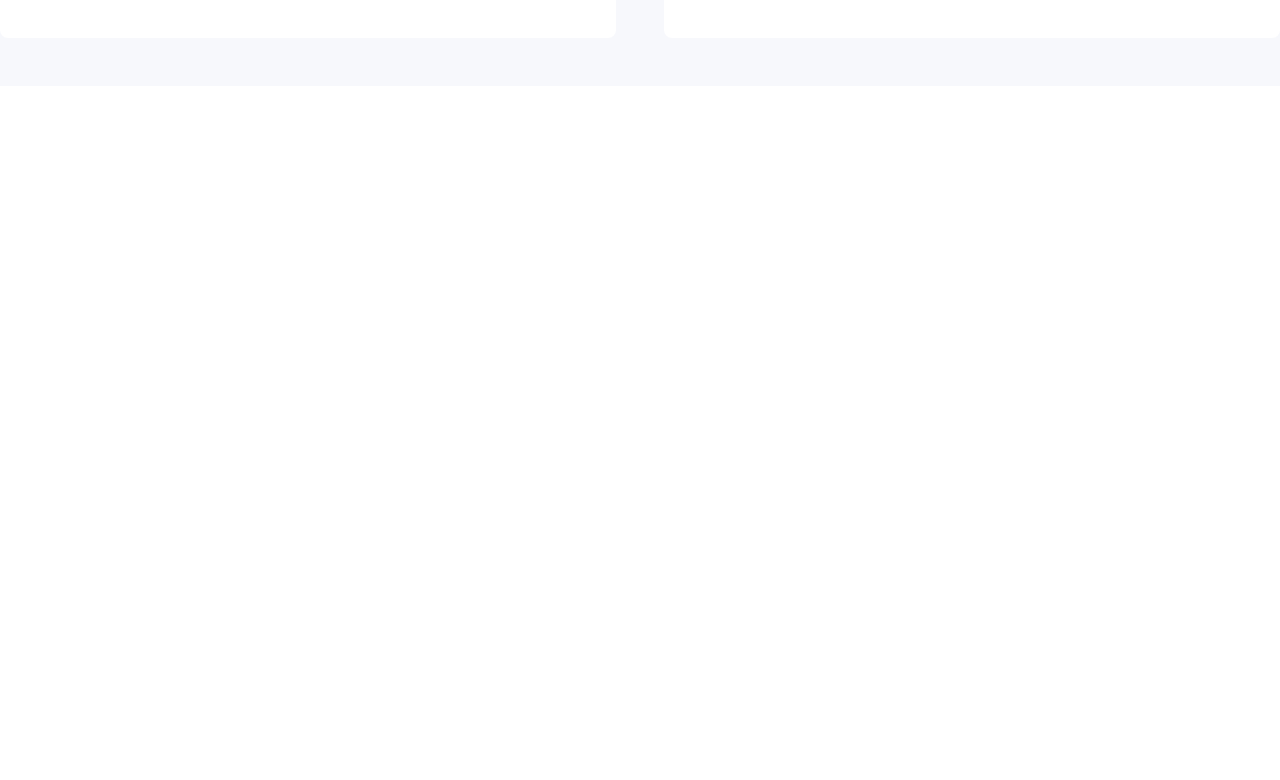
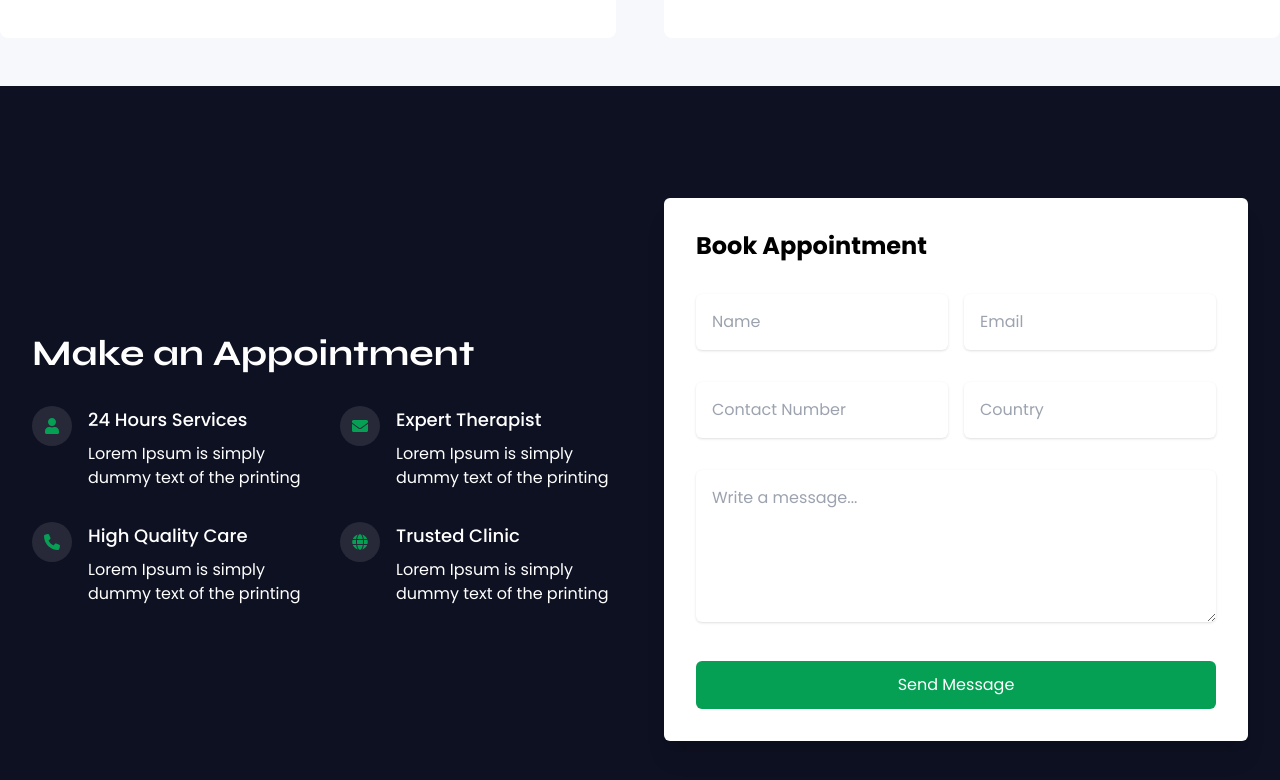
Before and after one commit to AaronJai/mind-motion, a Next.js app: page / in a window 1280 px wide. Shown: the part 4238-5018 px from the top of the page. Before the commit the page ends 4324 px from the top, so only its background shows below. Built offline with nearby package versions, Linux system fonts and the light colour scheme.

Commit message:
feat: implement contact section

```diff
--- a/app/page.tsx
+++ b/app/page.tsx
@@ -1,4 +1,5 @@
 import About from "@/components/About";
+import Contact from "@/components/Contact";
 import Hero from "@/components/Hero";
 import Navbar from "@/components/Navbar";
 import Pricing from "@/components/Pricing";
@@ -17,6 +18,7 @@ export default function Home() {
       <WorkingStep />
       <Pricing  />
       <Testimonials />
+      <Contact />
     </div>
   );
 }
--- /dev/null
+++ b/components/Contact.tsx
@@ -0,0 +1,133 @@
+'use client';
+
+import { FaUser } from "react-icons/fa";
+import { FaEnvelope } from "react-icons/fa";
+import { FaPhone } from "react-icons/fa6";
+import { FaGlobe } from "react-icons/fa";
+import { useState } from "react";
+
+
+const Contact = () => {
+    const [name, setName] = useState("");
+    const [email, setEmail] = useState("");
+    const [phone, setPhone] = useState("");
+    const [country, setCountry] = useState("");
+    const [message, setMessage] = useState("");
+    const [showModal, setShowModal] = useState(false);
+
+    const handleSubmit = (e) => {
+        e.preventDefault();
+        const data = {
+            name,
+            email,
+            phone,
+            country,
+            message
+        }
+        // console.log(data);
+
+        if (!data) {
+            alert("Please fill all the fields");
+        }
+        setShowModal(true);
+    }
+
+    const closeModal = () => {
+        setShowModal(false);
+        setName("");
+        setEmail("");
+        setPhone("");
+        setCountry("");
+        setMessage("");
+    }
+
+    return (
+        <div className='bg-heroBg flex items-center justify-center py-28 px-8' id='contact'>
+            <div className='container mx-auto'>
+                <div className='md:w-auto mx-auto grid grid-cols-1 md:grid-cols-2 items-center md:gap-12 gap-8 '>
+                    {/* left side */}
+                    <div className='space-y-8'>
+                        <h2 className='text-4xl font-bold font-secondary mb-4 text-white'>Make an Appointment</h2>
+                        <div className="grid grid-cols-1 md:grid-cols-2 gap-8 text-white">
+
+                            <div className="flex items-start gap-4">
+                                <div className="flex items-center justify-center rounded-full bg-[#ffffff1a] p-3">
+                                    <FaUser className="text-primary"/>
+                                </div>
+                                <div className="space-y-2">
+                                    <h3 className="text-lg font-medium">24 Hours Services</h3>
+                                    <p>Lorem Ipsum is simply dummy text of the printing</p>
+                                </div>
+                            </div>
+
+                            <div className="flex items-start gap-4">
+                                <div className="flex items-center justify-center rounded-full bg-[#ffffff1a] p-3">
+                                    <FaEnvelope className="text-primary"/>
+                                </div>
+                                <div className="space-y-2">
+                                    <h3 className="text-lg font-medium">Expert Therapist</h3>
+                                    <p>Lorem Ipsum is simply dummy text of the printing</p>
+                                </div>
+                            </div>
+
+                            <div className="flex items-start gap-4">
+                                <div className="flex items-center justify-center rounded-full bg-[#ffffff1a] p-3">
+                                    <FaPhone className="text-primary"/>
+                                </div>
+                                <div className="space-y-2">
+                                    <h3 className="text-lg font-medium">High Quality Care</h3>
+                                    <p>Lorem Ipsum is simply dummy text of the printing</p>
+                                </div>
+                            </div>
+
+                            <div className="flex items-start gap-4">
+                                <div className="flex items-center justify-center rounded-full bg-[#ffffff1a] p-3">
+                                    <FaGlobe className="text-primary"/>
+                                </div>
+                                <div className="space-y-2">
+                                    <h3 className="text-lg font-medium">Trusted Clinic</h3>
+                                    <p>Lorem Ipsum is simply dummy text of the printing</p>
+                                </div>
+                            </div>
+
+                        </div>
+                    </div>
+
+                    {/* right side */}
+                    <div className="space-y-8 p-8 bg-white shadow-xl rounded-md">
+                        <h3 className="text-2xl font-bold mb-4">Book Appointment</h3>
+                        <form onSubmit={handleSubmit} className="space-y-8">
+                            <div className="flex sm:flex-row flex-col gap-4">
+                                <input onChange={e => setName(e.target.value)} type="text" placeholder="Name" className="w-full p-4 rounded-md focus:outline-none focus:ring-2 focus:ring-primary shadow"/>
+                                <input onChange={e => setEmail(e.target.value)} type="email" placeholder="Email" className="w-full p-4 rounded-md focus:outline-none focus:ring-2 focus:ring-primary shadow"/>
+                            </div>
+
+                            <div className="flex sm:flex-row flex-col gap-4">
+                                <input onChange={e => setPhone(e.target.value)} type="text" placeholder="Contact Number" className="w-full p-4 rounded-md focus:outline-none focus:ring-2 focus:ring-primary shadow"/>
+                                <input onChange={e => setCountry(e.target.value)} type="text" placeholder="Country" className="w-full p-4 rounded-md focus:outline-none focus:ring-2 focus:ring-primary shadow"/>
+                            </div>
+                            <textarea onChange={e => setMessage(e.target.value)} rows={5} placeholder="Write a message..." className="w-full p-4 rounded-md focus:outline-none focus:ring-2 focus:ring-primary shadow"></textarea>
+                            <button type="submit" className="w-full p-3 rounded-md hover:bg-primary/80 text-white bg-primary">Send Message</button>
+                        </form>
+                    </div>
+                </div>
+            </div>
+
+            <div>
+                {
+                    showModal && (
+                        <div className="fixed inset-0 flex items-center justify-center bg-black bg-opacity-85">
+                            <div className="bg-white p-8 rounded-md shadow-lg">
+                                <h2 className="text-2xl font-bold mb-4">Thank You!</h2>
+                                <p>Thank you, {name}, for submitting your query. We will be in touch soon.</p>
+                                <button onClick={closeModal} className="mt-4 px-4 py-2 bg-primary text-white rounded-md">Close</button>
+                            </div>
+                        </div>
+                    )
+                }
+            </div>
+        </div>
+    )
+}
+
+export default Contact
--- a/components/Navbar.tsx
+++ b/components/Navbar.tsx
@@ -153,7 +153,11 @@ const Navbar = () => {
 
                 {/* Contact Button */}
                 <div className='hidden md:block'>
-                    <Link href="#contact" className='text-white bg-primary hover:bg-primary/90 px-4 py-2 rounded cursor-pointer'>
+                    <Link href="#contact" className='text-white bg-primary hover:bg-primary/90 px-4 py-2 rounded cursor-pointer' onClick={(e) => {
+                        e.preventDefault();
+                        handleCloseMenu();
+                        handleScrollTo('contact');
+                    }}>
                         Contact Us
                     </Link>
                 </div>
@@ -176,7 +180,11 @@ const Navbar = () => {
                             {navLinks.props.children}
 
                             <li className='py-2'>
-                                <Link href="#contact" className='text-white bg-primary hover:bg-primary/90 px-4 py-2 rounded'>
+                                <Link href="#contact" className='text-white bg-primary hover:bg-primary/90 px-4 py-2 rounded' onClick={(e) => {
+                                    e.preventDefault();
+                                    handleCloseMenu();
+                                    handleScrollTo('contact');
+                                }}>
                                     Contact Us
                                 </Link>
                             </li>
```
Also changed, not shown: 1 other file (tests, documents, lock files or other folders).
